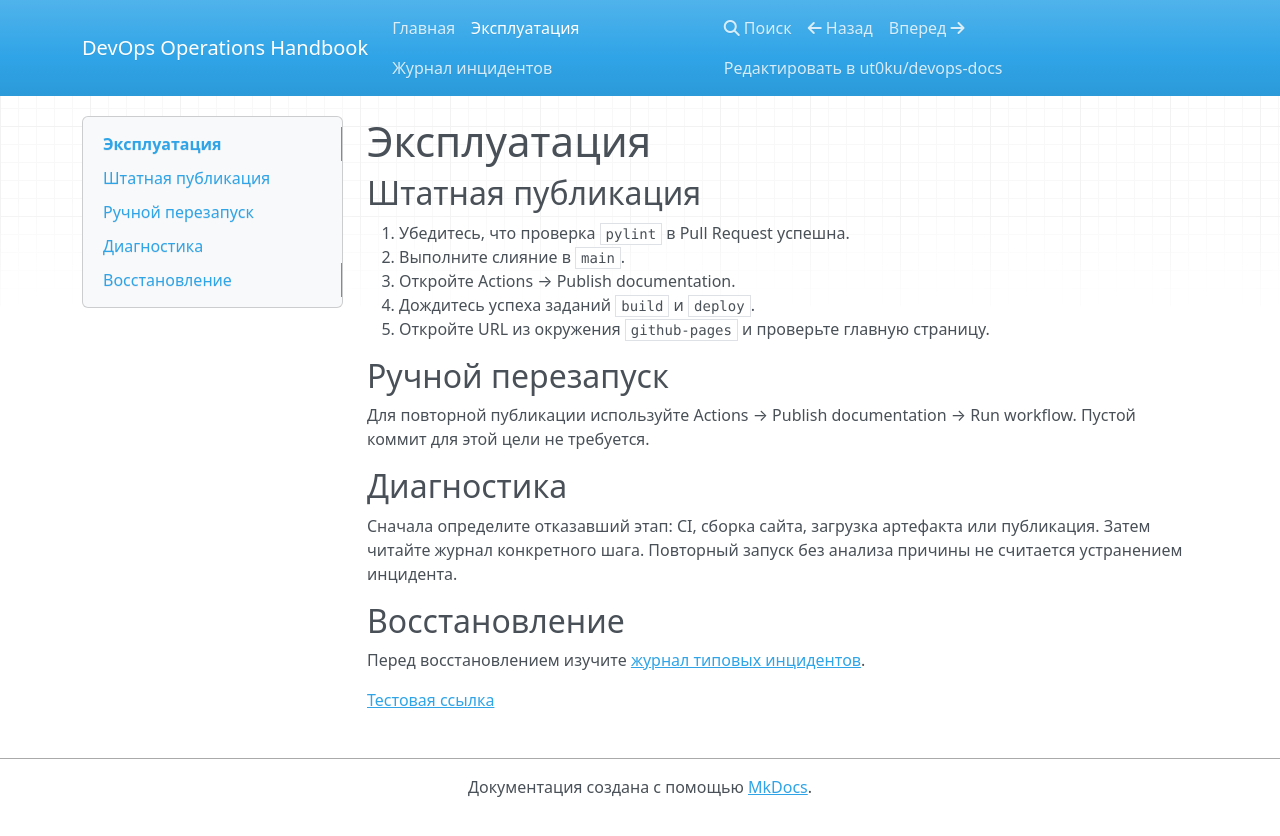
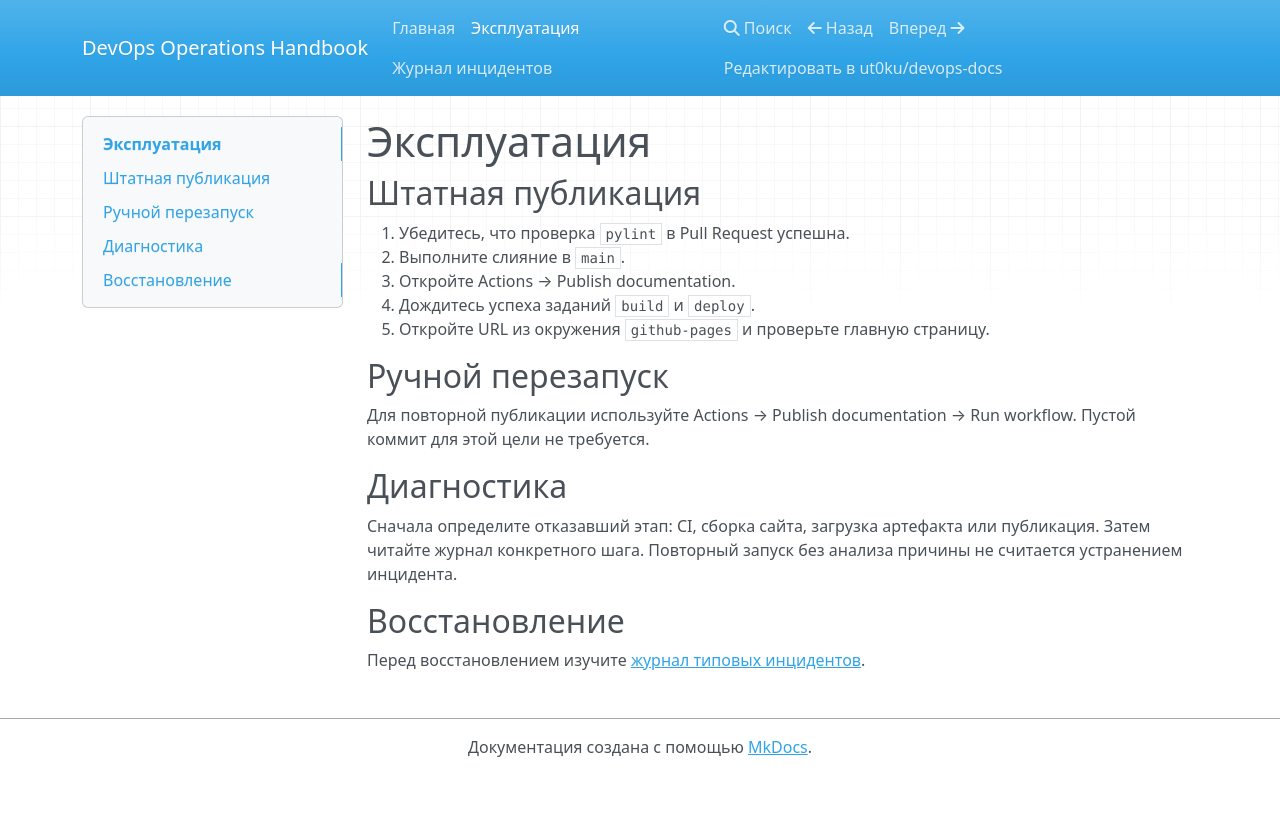
Before and after one commit to ut0ku/devops-docs, an MkDocs documentation site: the page built from docs/runbook.md, in a window 1280 px wide. Shown: the top 836 px of the page. Built offline with MkDocs 1.6.1, drawn with Linux system fonts in a browser that asks for light colours; nearby versions of some CDN libraries.

Commit message:
docs: remove broken link

```diff
--- a/docs/runbook.md
+++ b/docs/runbook.md
@@ -21,5 +21,3 @@
 ## Восстановление
 
 Перед восстановлением изучите [журнал типовых инцидентов](incidents.md).
-
-[Тестовая ссылка](missing-page.md)
```
